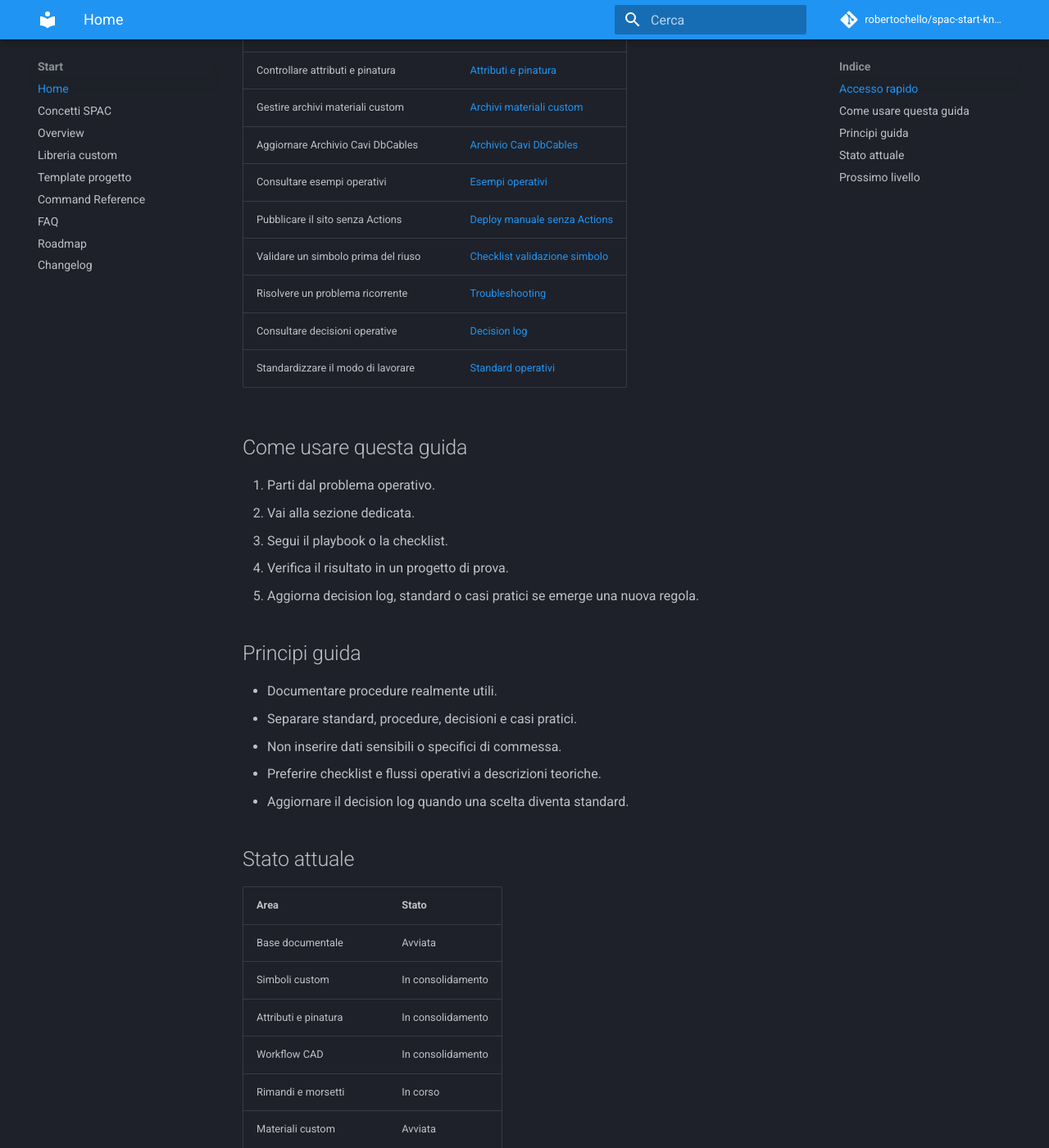
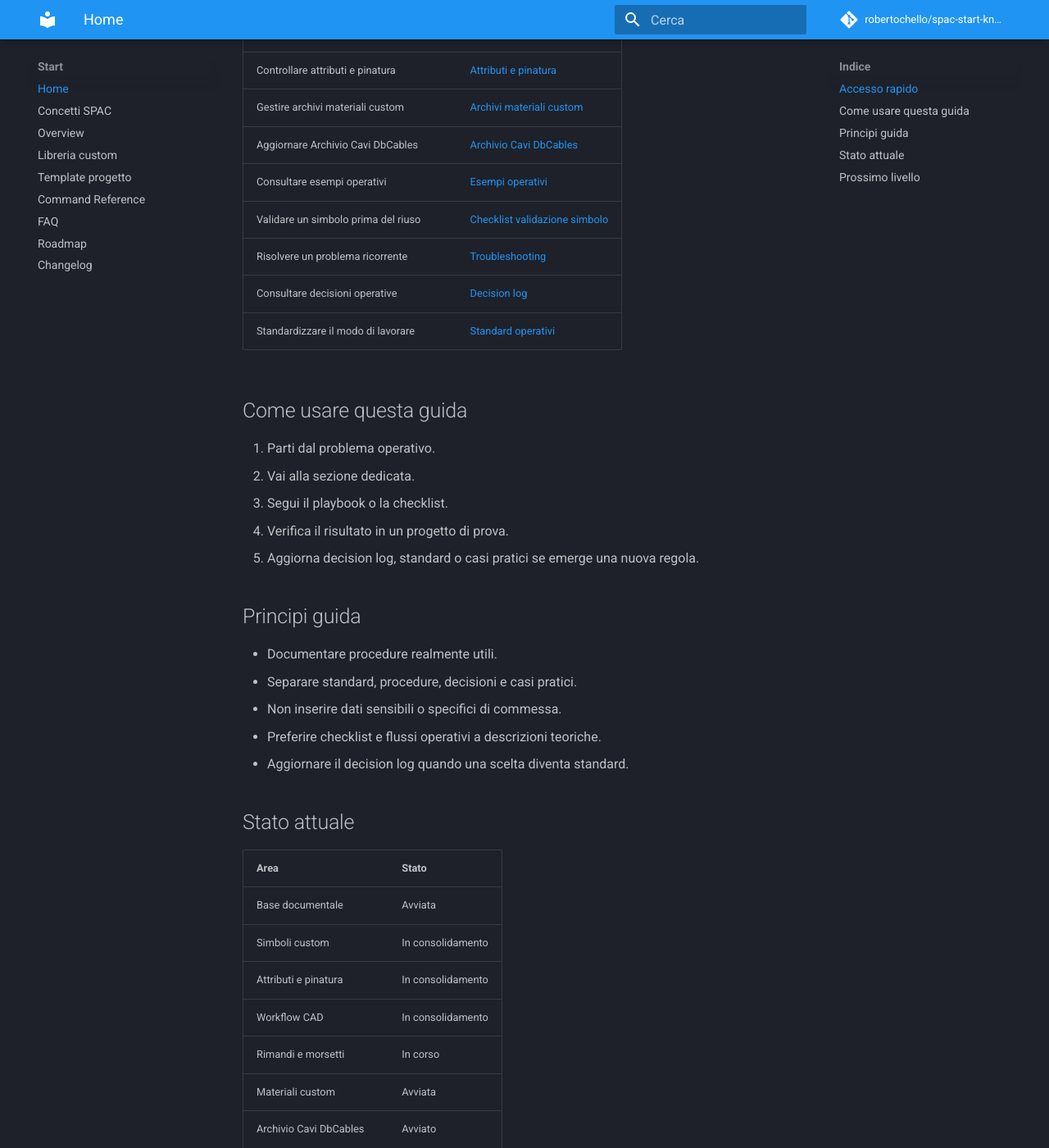
Before and after one commit to robertochello/spac-start-knowledge-base, an MkDocs documentation site: the page built from docs/index.md, in a window 1280 px wide and 1400 px high, scrolled down 940 px. Shown: the whole window at 82% size. Built offline with MkDocs 1.6.1 and Material for MkDocs 9.7.7, drawn with Linux system fonts in a browser that asks for light colours; comment, search, counter and statistics services are not loaded; some of the changed text lies outside the part shown.

Commit message:
Remove manual deploy references from home

```diff
--- a/docs/index.md
+++ b/docs/index.md
@@ -18,7 +18,6 @@ Knowledge base operativa per **SPAC Start Impianti**, pensata per trasformare pr
 | Gestire archivi materiali custom | [Archivi materiali custom](21-material-archives.md) |
 | Aggiornare Archivio Cavi DbCables | [Archivio Cavi DbCables](25-cable-archive-dbcables.md) |
 | Consultare esempi operativi | [Esempi operativi](24-operational-examples.md) |
-| Pubblicare il sito senza Actions | [Deploy manuale senza Actions](26-deploy-without-actions.md) |
 | Validare un simbolo prima del riuso | [Checklist validazione simbolo](10-symbol-validation-checklist.md) |
 | Risolvere un problema ricorrente | [Troubleshooting](07-troubleshooting.md) |
 | Consultare decisioni operative | [Decision log](11-decision-log.md) |
@@ -51,7 +50,6 @@ Knowledge base operativa per **SPAC Start Impianti**, pensata per trasformare pr
 | Rimandi e morsetti | In corso |
 | Materiali custom | Avviata |
 | Archivio Cavi DbCables | Avviato |
-| Deploy senza Actions | Documentato |
 | Esempi operativi | Avviati |
 | Multifilare | In sviluppo |
 | Casi pratici | Avviati |
```
